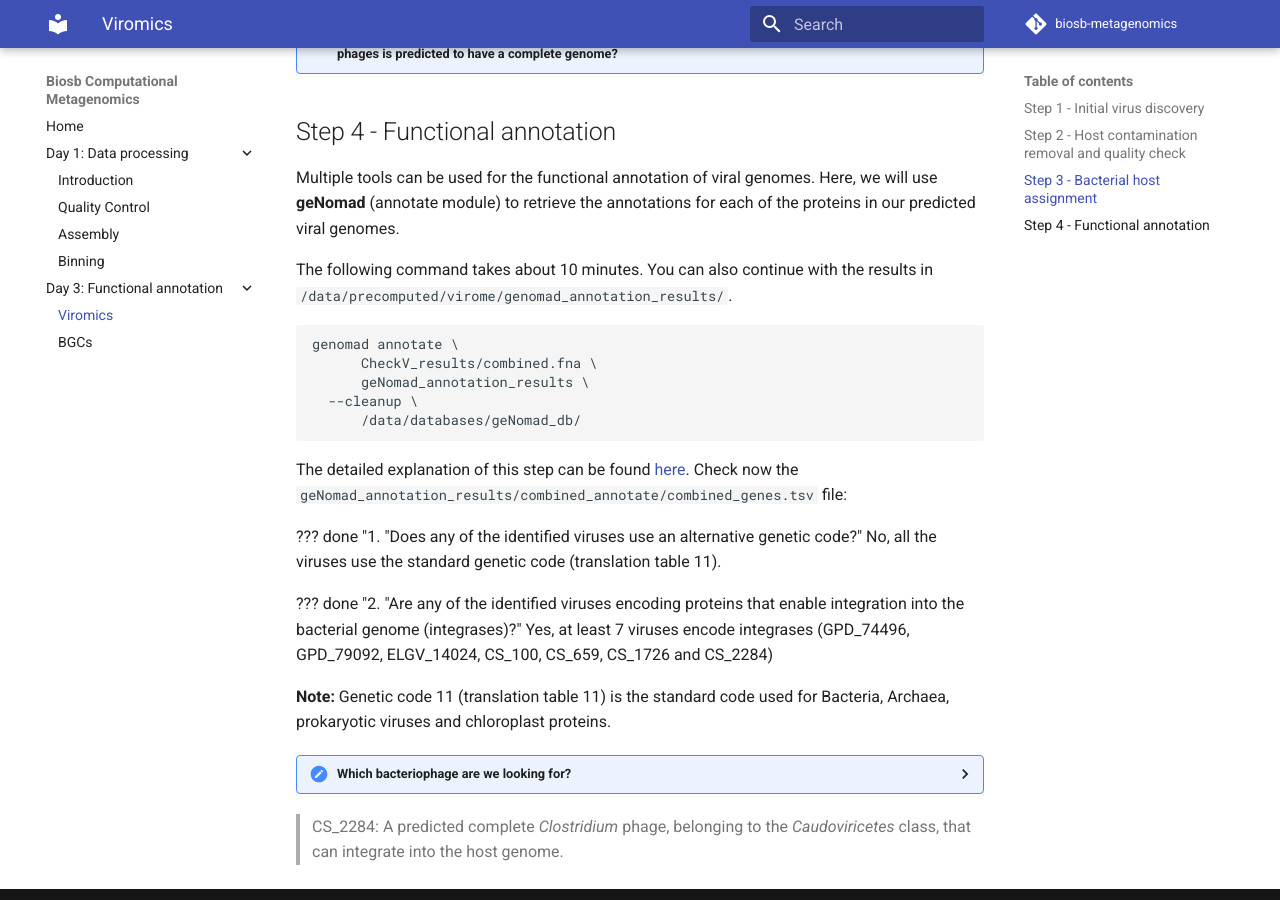
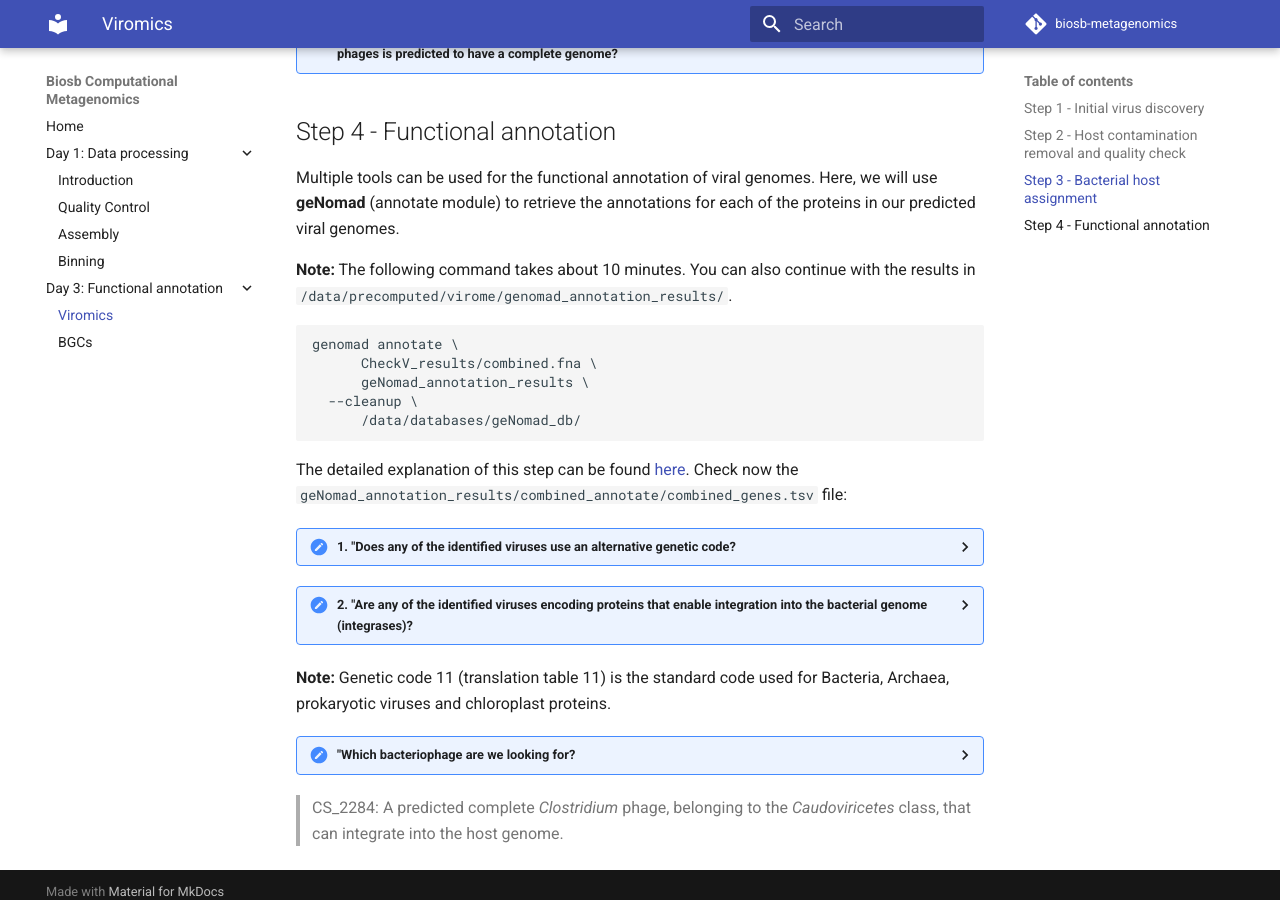
Before and after one commit to mdehollander/biosb-metagenomics, an MkDocs documentation site: the page built from docs/functional-annotation/viromes.md, in a window 1280 px wide and 900 px high, scrolled down 3192 px. Built offline with MkDocs 1.6.1 and Material for MkDocs 9.7.7, drawn with Linux system fonts in a browser that asks for light colours; comment, search, counter and statistics services are not loaded.

Commit message:
Update viromes.md

```diff
--- a/docs/functional-annotation/viromes.md
+++ b/docs/functional-annotation/viromes.md
@@ -118,7 +118,7 @@ Look into ``iphop_results/Host_prediction_to_genus_m90.csv``. By default, all vi
 
 Multiple tools can be used for the functional annotation of viral genomes. Here, we will use **geNomad** (annotate module) to retrieve the annotations for each of the proteins in our predicted viral genomes.
 
-The following command takes about 10 minutes. You can also continue with the results in ``/data/precomputed/virome/genomad_annotation_results/``.
+**Note:** The following command takes about 10 minutes. You can also continue with the results in ``/data/precomputed/virome/genomad_annotation_results/``.
 
     genomad annotate \
           CheckV_results/combined.fna \
@@ -128,14 +128,14 @@ The following command takes about 10 minutes. You can also continue with the res
 
 The detailed explanation of this step can be found [here](https://portal.nersc.gov/genomad/pipeline.html#annotate). Check now the ``geNomad_annotation_results/combined_annotate/combined_genes.tsv`` file:
 
- ??? done "1. "Does any of the identified viruses use an alternative genetic code?"
+??? done "1. "Does any of the identified viruses use an alternative genetic code?"
     No, all the viruses use the standard genetic code (translation table 11).
 
- ??? done "2. "Are any of the identified viruses encoding proteins that enable integration into the bacterial genome (integrases)?"
+??? done "2. "Are any of the identified viruses encoding proteins that enable integration into the bacterial genome (integrases)?"
     Yes, at least 7 viruses encode integrases (GPD_74496, GPD_79092, ELGV_14024, CS_100, CS_659, CS_1726 and CS_2284)
 
 **Note:** Genetic code 11 (translation table 11) is the standard code used for Bacteria, Archaea, prokaryotic viruses and chloroplast proteins.
 
 
-??? done  "Which bacteriophage are we looking for?"
+??? done " "Which bacteriophage are we looking for?"
 > CS_2284: A predicted complete *Clostridium* phage, belonging to the *Caudoviricetes* class, that can integrate into the host genome.
```
